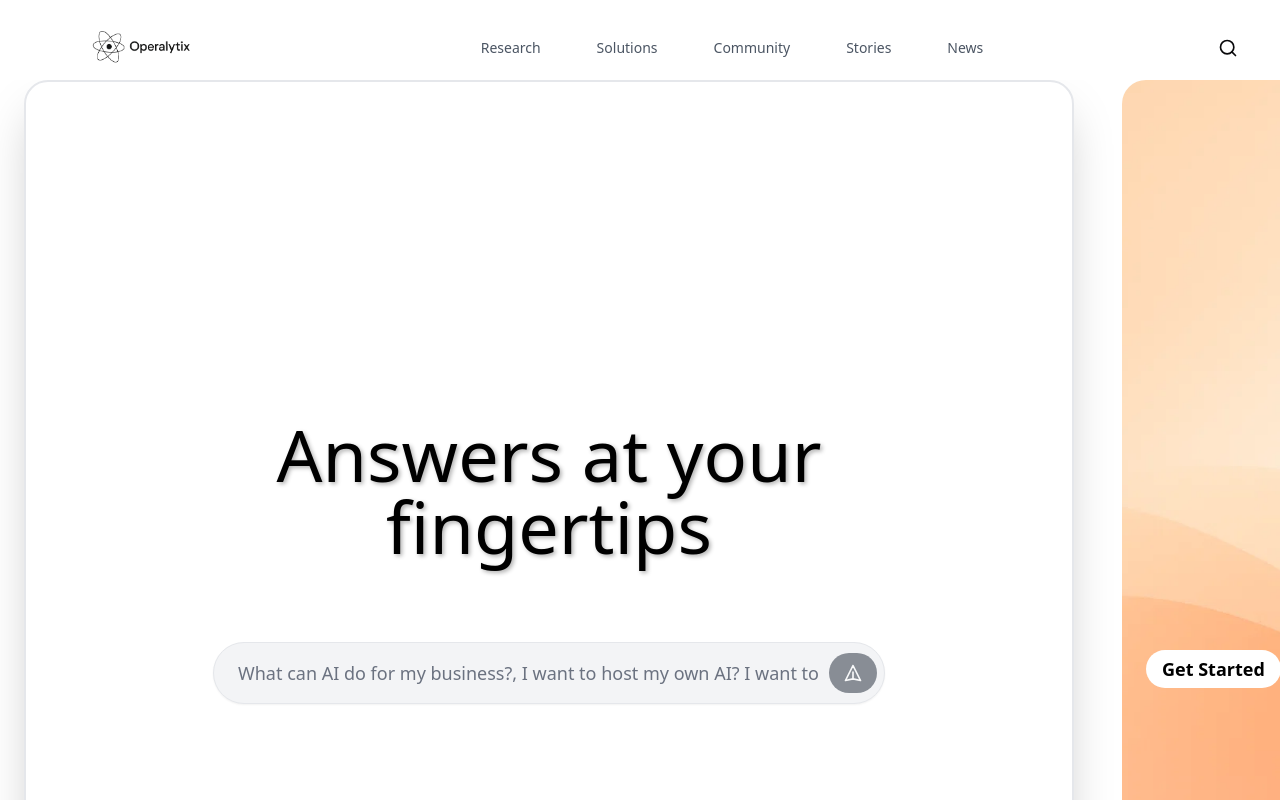
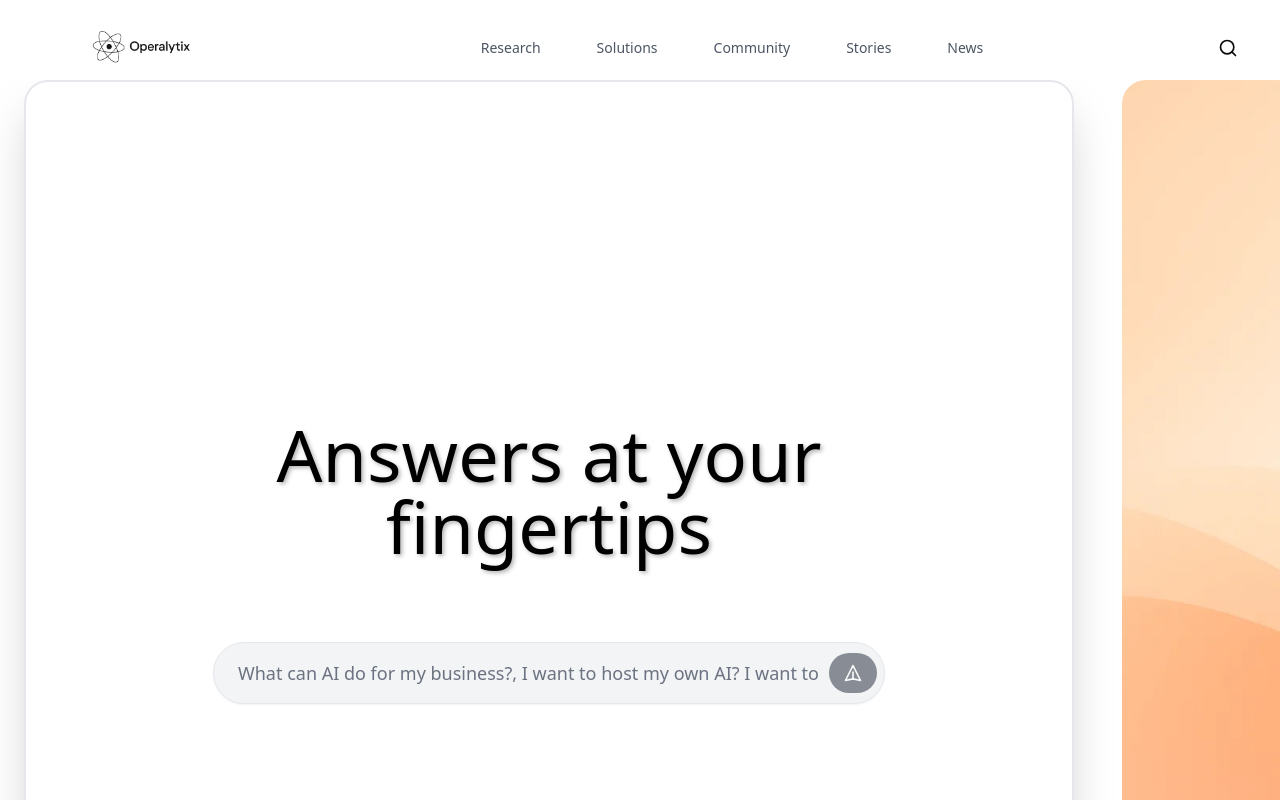
Before and after one commit to xgaming6285/Operalityx, a React (Vite) app in the folder frontend/: page / in a window 1280 px wide. Shown: the top 800 px of the page. Built offline with nearby package versions, Linux system fonts and the light colour scheme.

Commit message:
fix buuttons

```diff
--- a/frontend/src/components/HeroCarousel.tsx
+++ b/frontend/src/components/HeroCarousel.tsx
@@ -83,11 +83,11 @@ const HeroCarousel = () => {
                                 {card.type === 'chat' ? (
                                     <ChatBox />
                                 ) : (
-                                    <div className="flex flex-col sm:flex-row gap-4 sm:gap-8 mt-6 sm:mt-8 w-full max-w-md sm:max-w-none">
-                                        <button className="w-full sm:w-auto px-6 sm:px-4 py-3 sm:py-0 bg-white text-black rounded-full font-semibold hover:bg-opacity-90 transition-colors text-base sm:text-lg">
+                                    <div className="flex flex-col sm:flex-row gap-4 sm:gap-8 mt-6 sm:mt-8 w-full max-w-md sm:max-w-none sm:justify-center">
+                                        <button className="w-full sm:w-auto px-6 sm:px-8 py-3 sm:py-4 bg-white text-black rounded-full font-semibold hover:bg-opacity-90 transition-colors text-base sm:text-lg">
                                             Get Started
                                         </button>
-                                        <a href="#research" className="w-full sm:w-auto px-6 sm:px-4 py-3 sm:py-1 border bg-white border-white rounded-full font-semibold hover:bg-white/10 transition-colors text-base sm:text-lg text-black no-underline text-center">
+                                        <a href="#research" className="w-full sm:w-auto px-6 sm:px-8 py-3 sm:py-4 border bg-white border-white rounded-full font-semibold hover:bg-white/10 transition-colors text-base sm:text-lg text-black no-underline text-center">
                                             Read More
                                         </a>
                                     </div>
```
